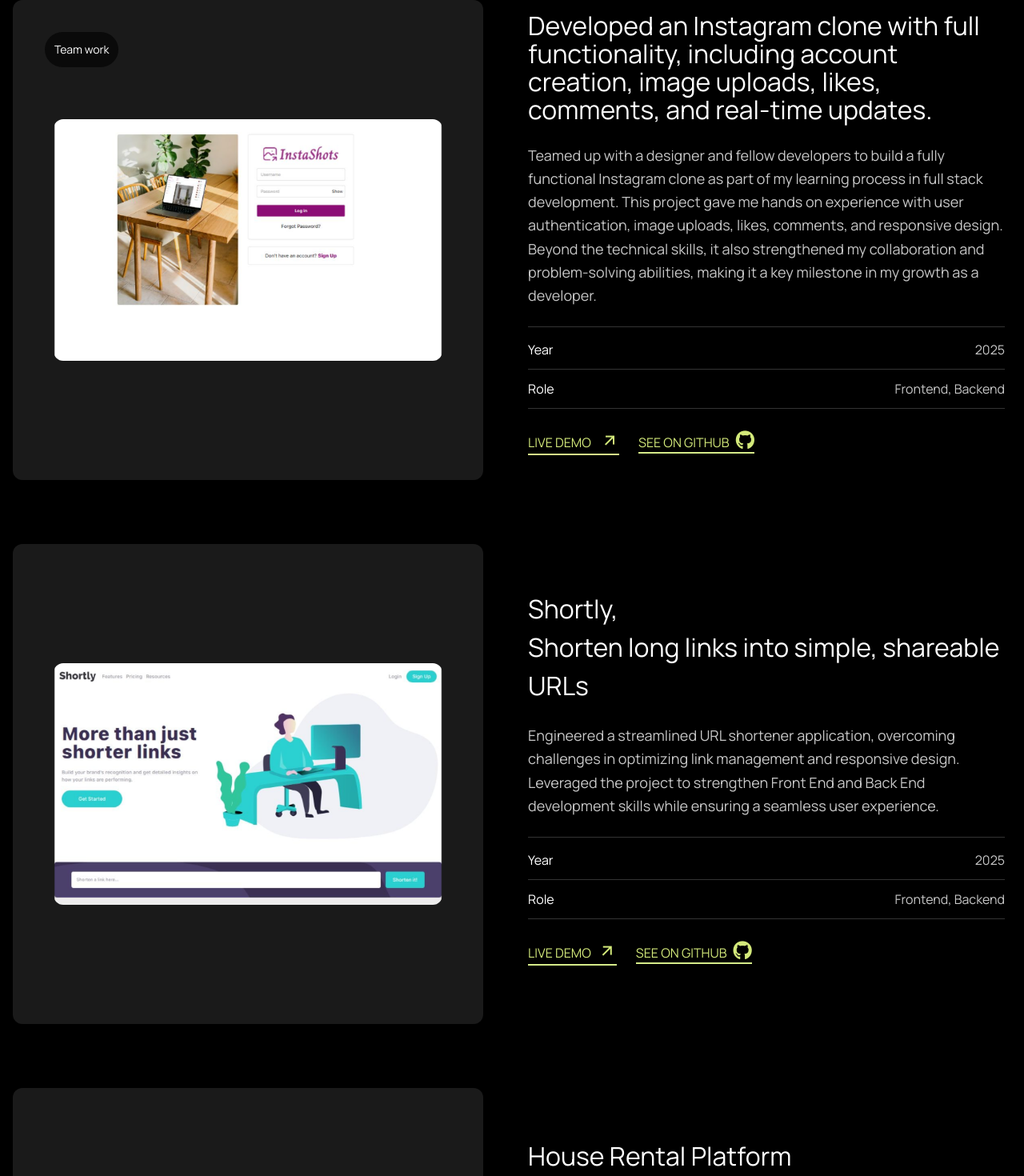
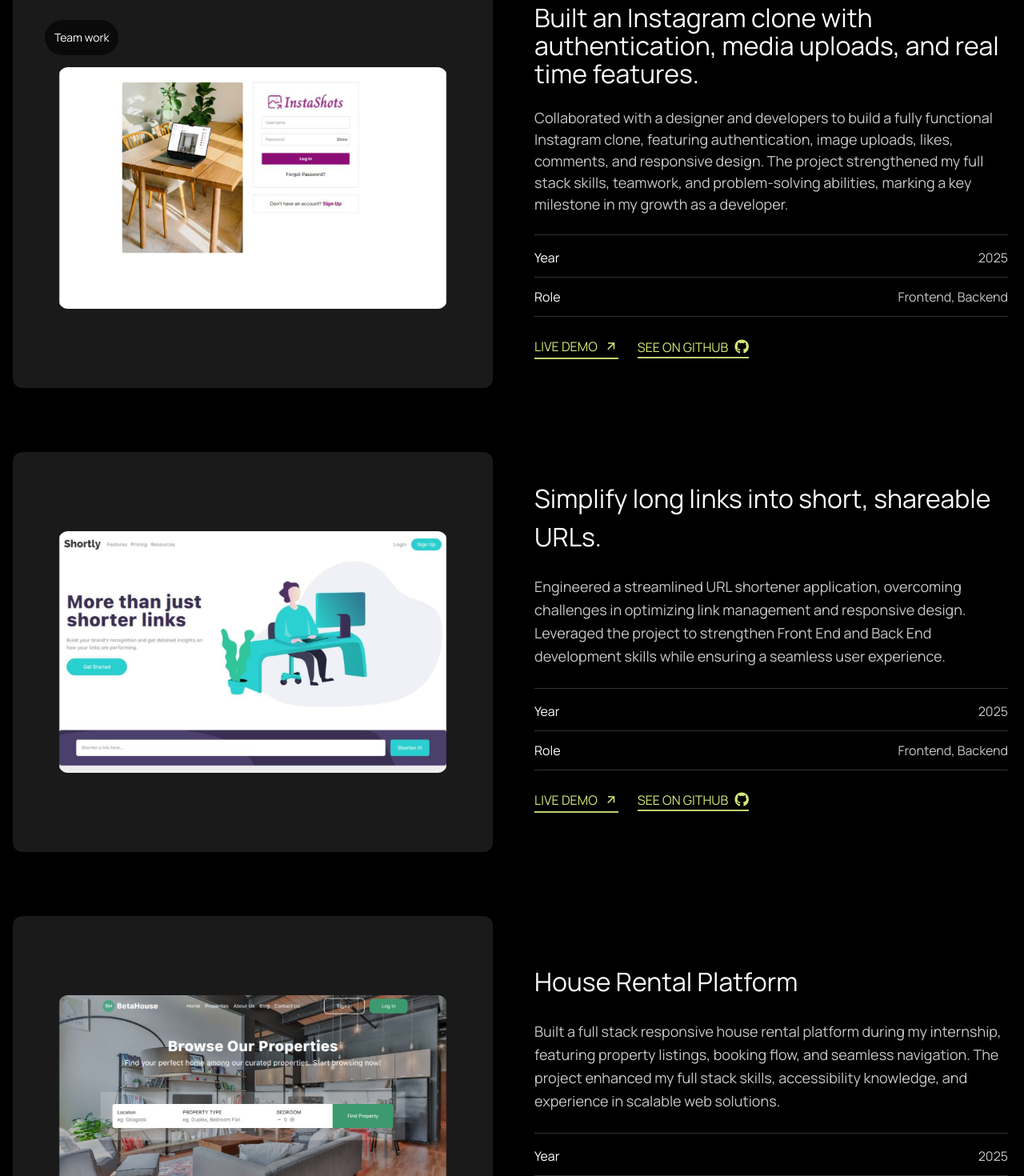
Before and after one commit to Joseph-web-create/GD-portfolio, a React (Vite) app in the folder frontend/: page / in a window 1280 px wide. Shown: the part 1291-2761 px from the top of the page at 80% size. Built offline with nearby package versions, Linux system fonts and the light colour scheme.

Commit message:
That should be all for tday

```diff
--- a/frontend/src/App.css
+++ b/frontend/src/App.css
@@ -4,7 +4,7 @@
 @import "tailwindcss";
 
 @plugin "daisyui" {
-  themes: dark --default
+  themes: light --default
 }
 
 html {
--- /dev/null
+++ b/frontend/src/components/AboutMe.jsx
@@ -0,0 +1,43 @@
+import { Link } from "react-router";
+import img from "../assets/img1.jpeg"
+
+const AboutMe = () => {
+  return (
+    <div className="mx-auto max-w-[1440px]" id="about">
+      <div className="flex flex-col lg:flex-row justify-between pb-60 pt-15 px-4">
+        <h2 className="text-[42px] lg:text-[101px] text-[#FFFFFF] bebas-neue-regular">
+          About me
+        </h2>
+        <div className="lg:w-[704px] flex gap-6 flex-col">
+          <p className="text-[18px] lg:text-[32px] text-[#FFFFFF] leading-[120%]">
+            I am a Full Stack Developer based in Lagos with a background in
+            Computer Science.
+          </p>
+
+          <p className="text-[#C7C7C7] text-[16px] lg:text-[18px] manrope">
+            I am a Full Stack Developer based in Lagos with a background in
+            Computer Science. I focus on accessibility and building scalable,
+            user friendly solutions. I work with Next.js and React.js, while
+            also expanding my knowledge of design principles. Passionate and
+            curious about problem solving, I enjoy football, chess, reading, and
+            playing the drums.
+          </p>
+          <div>
+            <Link
+              to={"about-me"}
+              className="text-[#D3E97A] text-[16px] manrope "
+            >
+              More about me
+            </Link>
+
+            <div className="divider bg-[#D3E97A] w-[114px] mt-0 h-[3px]" />
+          </div>
+
+          <img src={img} className="w-[343px] lg:hidden rounded-2xl h-[343px] object-center" />
+        </div>
+      </div>
+    </div>
+  );
+};
+
+export default AboutMe;
--- a/frontend/src/components/ProjectSection.jsx
+++ b/frontend/src/components/ProjectSection.jsx
@@ -20,35 +20,34 @@ function ProjectSection() {
 
       {/* Projects */}
 
-      <div className="flex items-center justify-center flex-col mt-16 gap-20">
-        <div className=" flex flex-col lg:flex-row items-center  justify-between gap-12">
-          <div className="w-[393px] h-[380px] lg:w-[600px] lg:h-[600px] bg-[#1A1A1A] rounded-[12px] flex flex-col justify-center items-center  relative">
-            <div className="flex items-center justify-center   bg-[#0A0A0A] rounded-full absolute top-6 lg:top-10 p-3 lg:left-10 left-4 ">
+      <div className="flex flex-col mt-16 gap-20">
+        <div className="flex flex-col lg:flex-row items-center   gap-12">
+          <div className="px-1 lg:px-0 w-[100%] lg:w-[600px]">
+            <div className="w-[100%] max-w-[700px] h-[430px] lg:w-[600px] lg:h-[500px] bg-[#1A1A1A] rounded-[12px] flex flex-col justify-center items-center  relative">
+              <div className="flex items-center justify-center bg-[#0A0A0A] rounded-full absolute top-2 lg:top-10 p-3 lg:left-10 left-6 ">
                 <p className="text-white manrope text-sm">Team work</p>
               </div>
 
               <img
                 src={instashot}
                 alt="Instashot"
-              className="w-[343px] max-w-[486px] lg:w-[486px] h-auto rounded-[12px] object-cover"
+                className="w-[90%] max-w-[486px] lg:w-[486px] h-auto rounded-[12px] object-cover "
               />
+            </div>
           </div>
 
           {/* Text Content */}
-          <div className="w-full lg:w-1/2 manrope flex flex-col gap-6 px-2">
+          <div className=" lg:w-1/2 manrope flex flex-col gap-6 px-1">
             <h2 className="text-white text-[24px] lg:text-[32px] leading-[110%]">
-              Developed an Instagram clone with full functionality, including
-              account creation, image uploads, likes, comments, and real-time
-              updates.
+              Built an Instagram clone with authentication, media uploads, and
+              real time features.
             </h2>
-            <p className="text-[#C7C7C7] text-[16px] lg:text-[18px] leading-relaxed">
-              Teamed up with a designer and fellow developers to build a fully
-              functional Instagram clone as part of my learning process in full
-              stack development. This project gave me hands on experience with
-              user authentication, image uploads, likes, comments, and
-              responsive design. Beyond the technical skills, it also
-              strengthened my collaboration and problem-solving abilities,
-              making it a key milestone in my growth as a developer.
+            <p className="text-[#C7C7C7] text-[16px] lg:text-[18px] leading-[150%] relaxed">
+              Collaborated with a designer and developers to build a fully
+              functional Instagram clone, featuring authentication, image
+              uploads, likes, comments, and responsive design. The project
+              strengthened my full stack skills, teamwork, and problem-solving
+              abilities, marking a key milestone in my growth as a developer.
             </p>
 
             {/* Project Info */}
@@ -70,8 +69,8 @@ function ProjectSection() {
                 target="_blank"
                 className="text-[#D3E97A] hover:text-[#BDD166]"
               >
-                LIVE DEMO{" "}
-                <i className="ri-arrow-right-up-line text-2xl ml-2"></i>
+                LIVE DEMO
+                <i className="ri-arrow-right-up-line  text-[18px] ml-2"></i>
                 <div className="divider bg-[#D3E97A] hover:text-[#BDD166] h-[2px] mt-0" />
               </a>
 
@@ -81,7 +80,7 @@ function ProjectSection() {
                 className="text-[#D3E97A] hover:text-[#BDD166]"
               >
                 SEE ON GITHUB
-                <i className="fa-brands fa-github text-2xl ml-2"></i>
+                <i className="fa-brands fa-github  text-[18px] ml-2"></i>
                 <div className="divider bg-[#D3E97A] hover:text-[#BDD166] h-[2px] mt-0" />
               </a>
             </div>
@@ -89,18 +88,19 @@ function ProjectSection() {
         </div>
 
         <div className="flex flex-col lg:flex-row items-center justify-between gap-12">
-          <div className="w-[393px] h-[380px] lg:w-[600px] lg:h-[600px] bg-[#1A1A1A] rounded-[12px] flex flex-col justify-center items-center  relative">
+          <div className="px-1 lg:px-0 w-[100%] lg:w-[600px]">
+            <div className="w-[100%] max-w-[700px] h-[380px] lg:w-[600px] lg:h-[500px] bg-[#1A1A1A] rounded-[12px] flex flex-col justify-center items-center  relative ">
               <img
                 src={shortly}
                 alt="Shortly"
-              className="w-[343px] max-w-[486px] lg:w-[486px] h-auto rounded-[12px] object-cover"
+                className="w-[90%] max-w-[486px] lg:w-[486px] h-auto rounded-[12px] object-cover"
               />
             </div>
-
+          </div>
           {/* Text Content */}
-          <div className="w-full lg:w-1/2 manrope flex flex-col gap-6 px-2">
+          <div className=" lg:w-1/2 manrope flex flex-col gap-6 px-1">
             <h2 className="text-white text-[24px] lg:text-[32px] leading-[150%]">
-              Shortly, <br /> Shorten long links into simple, shareable URLs
+              Simplify long links into short, shareable URLs.
             </h2>
 
             <p className="text-[#C7C7C7] text-[16px] lg:text-[18px] leading-relaxed">
@@ -129,7 +129,7 @@ function ProjectSection() {
                 className="text-[#D3E97A] hover:text-[#BDD166]"
               >
                 LIVE DEMO
-                <i className="ri-arrow-right-up-line text-2xl ml-2"></i>
+                <i className="ri-arrow-right-up-line  text-[18px] ml-2"></i>
                 <div className="divider bg-[#D3E97A] hover:text-[#BDD166] h-[2px] mt-0" />
               </a>
 
@@ -139,7 +139,7 @@ function ProjectSection() {
                 className="text-[#D3E97A] hover:text-[#BDD166]"
               >
                 SEE ON GITHUB
-                <i className="fa-brands fa-github text-2xl ml-2"></i>
+                <i className="fa-brands fa-github  text-[18px] ml-2"></i>
                 <div className="divider bg-[#D3E97A] hover:text-[#BDD166] h-[2px] mt-0" />
               </a>
             </div>
@@ -147,28 +147,27 @@ function ProjectSection() {
         </div>
 
         <div className="flex flex-col lg:flex-row items-center justify-between gap-12">
-          <div className="w-[393px] h-[380px] lg:w-[600px] lg:h-[600px] bg-[#1A1A1A] rounded-[12px] flex flex-col justify-center items-center  relative">
+          <div className="px-1 lg:px-0 w-[100%] lg:w-[600px]">
+            <div className="w-[100%] max-w-[700px] h-[380px] lg:w-[600px] lg:h-[500px] bg-[#1A1A1A] rounded-[12px] flex flex-col justify-center items-center  relative ">
               <img
                 src={House}
                 alt="House Renter"
-              className="w-[343px] max-w-[486px] lg:w-[486px] h-auto rounded-[12px] object-cover"
+                className="w-[90%] max-w-[486px] lg:w-[486px] h-auto rounded-[12px] object-cover"
               />
+            </div>
           </div>
 
           {/* Text Content */}
-          <div className="w-full lg:w-1/2 manrope flex flex-col gap-6 px-2">
+          <div className=" lg:w-1/2 manrope flex flex-col gap-6 px-1">
             <h2 className="text-white text-[24px] lg:text-[32px] leading-[150%]">
               House Rental Platform
             </h2>
 
             <p className="text-[#C7C7C7] text-[16px] lg:text-[18px] leading-relaxed">
-              Completed as part of my internship, I designed and developed a
-              responsive house rental platform with both Front End and Back End
-              functionality. The platform featured intuitive property listings,
-              a smooth booking flow, and user-friendly navigation. This project
-              strengthened my full stack development skills, deepened my
-              understanding of accessibility, and provided hands-on experience
-              in building scalable, real-world web solutions.
+              Built a full stack responsive house rental platform during my
+              internship, featuring property listings, booking flow, and
+              seamless navigation. The project enhanced my full stack skills,
+              accessibility knowledge, and experience in scalable web solutions.
             </p>
 
             {/* Project Info */}
@@ -190,7 +189,7 @@ function ProjectSection() {
                 className="text-[#D3E97A] hover:text-[#BDD166]"
               >
                 LIVE DEMO
-                <i className="ri-arrow-right-up-line text-2xl ml-2"></i>
+                <i className="ri-arrow-right-up-line  text-[18px] ml-2"></i>
                 <div className="divider bg-[#D3E97A] hover:text-[#BDD166] h-[2px] mt-0" />
               </a>
 
@@ -200,7 +199,7 @@ function ProjectSection() {
                 className="text-[#D3E97A] hover:text-[#BDD166]"
               >
                 SEE ON GITHUB
-                <i className="fa-brands fa-github text-2xl ml-2"></i>
+                <i className="fa-brands fa-github text-[18px] ml-2"></i>
                 <div className="divider bg-[#D3E97A] hover:text-[#BDD166] h-[2px] mt-0" />
               </a>
             </div>
--- a/frontend/src/pages/HomePage.jsx
+++ b/frontend/src/pages/HomePage.jsx
@@ -1,4 +1,4 @@
-import { Link } from "react-router";
+import AboutMe from "../components/AboutMe";
 import Header from "../components/Header";
 import ProjectSection from "../components/ProjectSection";
 
@@ -6,9 +6,13 @@ const HomePage = () => {
   return (
     <>
       <Header />
-      <div className="divider mt-10 mb-10" />
+      <div className="divider mt-10 mb-10 bg-[#484848] h-[1px]" />
 
       <ProjectSection />
+
+      <div className="divider mt-10 mb-10 bg-[#484848] h-[1px]" />
+
+      <AboutMe />
     </>
   );
 };
```
Also changed, not shown: frontend/src/components/Header.jsx (+4 -72 lines), frontend/src/pages/Layout.jsx (+75 -1 lines), frontend/src/assets/img1.jpeg (added). Lines whose indentation alone changed are shown as unchanged.
